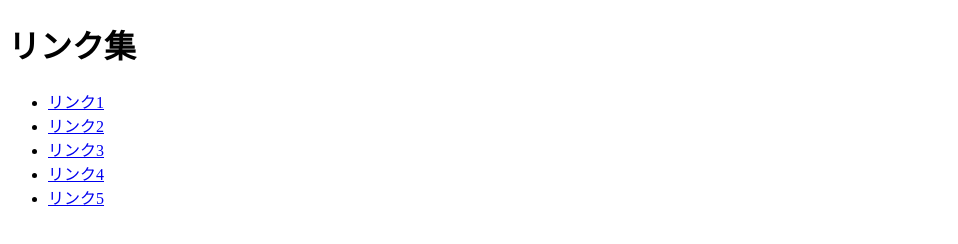
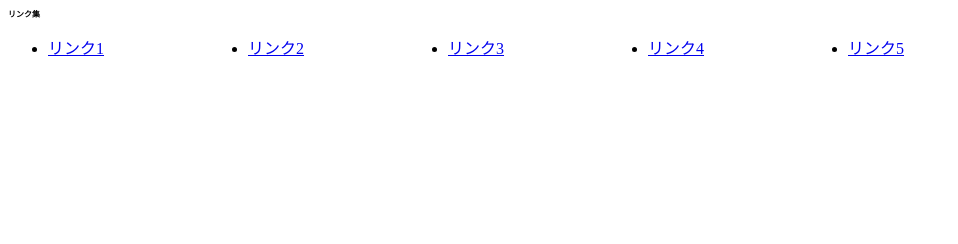
Before and after one commit to yhigashi0824/html_index, a plain HTML site: page index.html in a window 1280 px wide. Shown: the whole page, without its empty margins (0-958 px from the left). Drawn offline with Linux system fonts and the light colour scheme.

Commit message:
CSS入門-課題追加

```diff
--- /dev/null
+++ b/css/style.css
@@ -0,0 +1,14 @@
+#title {
+  color: red;
+}
+
+.description {
+  color: blue;
+}
+.mini {
+  font-size: 50%;
+}
+.list {
+  float: left;
+  width: 200px;
+}
--- /dev/null
+++ b/css_intro/css/style.css
@@ -0,0 +1,14 @@
+#title {
+  color: red;
+}
+
+.description {
+  color: blue;
+}
+.mini {
+  font-size: 50%;
+}
+.list {
+  float: left;
+  width: 200px;
+}
--- a/index.html
+++ b/index.html
@@ -3,16 +3,17 @@
 <head>
   <meta charset="UTF-8" />
   <title>「いろいろなHTMLタグに触れる-課題3」</title>
+  <link rel="stylesheet" href="css/style.css">
 </head>
   <body>
-    <h1>リンク集</h1>
+    <h1 class="mini">リンク集</h1>
     <div>
       <ul>
-        <li><a href="#">リンク1</a></li>
-        <li><a href="#">リンク2</a></li>
-        <li><a href="#">リンク3</a></li>
-        <li><a href="#">リンク4</a></li>
-        <li><a href="#">リンク5</a></li>
+        <li class="list"><a href="#">リンク1</a></li>
+        <li class="list"><a href="#">リンク2</a></li>
+        <li class="list"><a href="#">リンク3</a></li>
+        <li class="list"><a href="#">リンク4</a></li>
+        <li class="list"><a href="#">リンク5</a></li>
       </ul>
     </div>
   </body>
```
Also changed, not shown: css_intro/index.html (added, +12 -0 lines).
